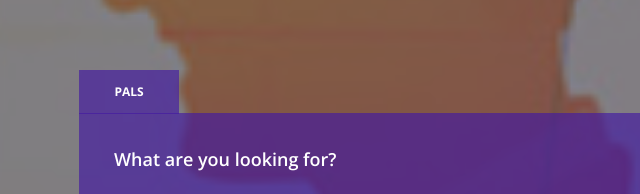
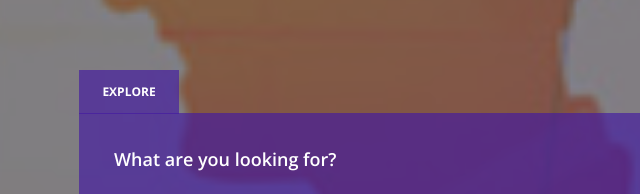
Before and after one commit to type404/MonPal, a plain HTML site: page index.html in a window 1280 px wide. Shown: the part 407-601 px from the top of the page, 101-741 px from the left. Drawn offline with nearby package versions, Linux system fonts and the light colour scheme.

Commit message:
changed search name

```diff
--- a/index.html
+++ b/index.html
@@ -65,7 +65,7 @@
                     <div class="hero-search-form">
                         <!-- Tabs -->
                         <div class="nav nav-tabs" id="heroTab" role="tablist">
-                            <a class="nav-item nav-link active" id="nav-places-tab" data-toggle="tab" href="#nav-places" role="tab" aria-controls="nav-places" aria-selected="true">Pals</a>
+                            <a class="nav-item nav-link active" id="nav-places-tab" data-toggle="tab" href="#nav-places" role="tab" aria-controls="nav-places" aria-selected="true">Explore</a>
 
                         </div>
                         <!-- Tabs Content -->
```
